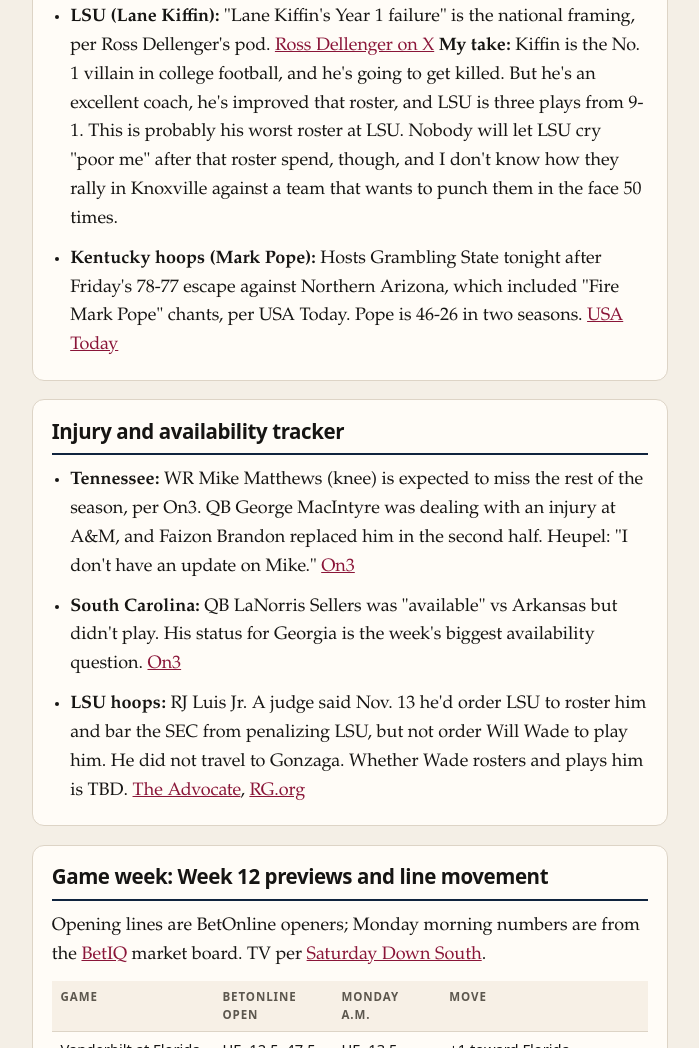
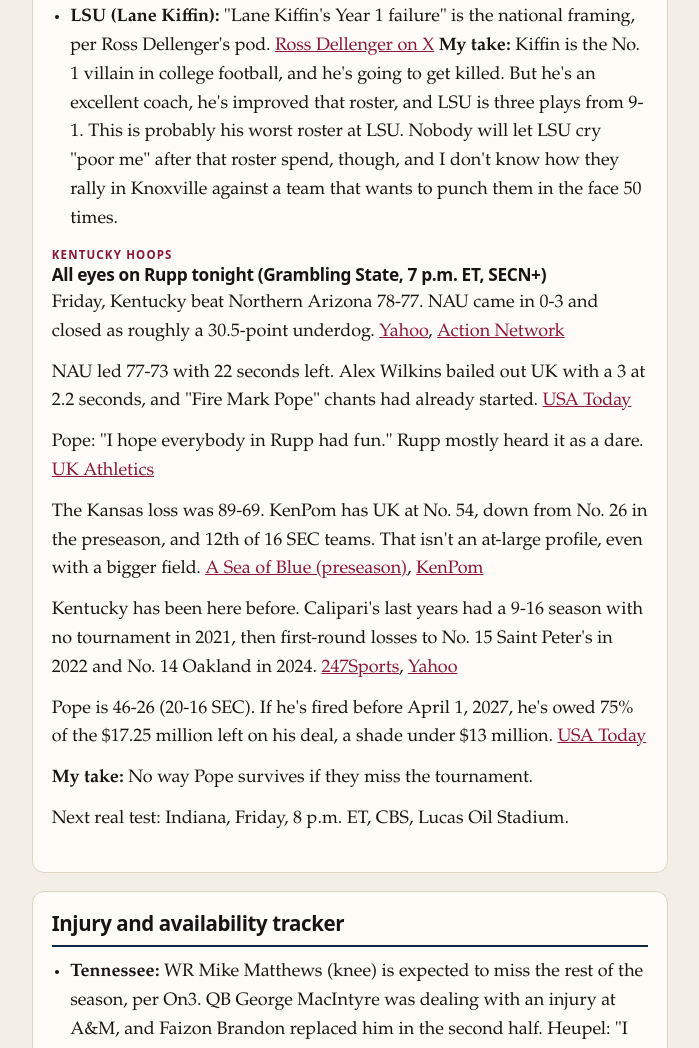
Before and after one commit to wakeupsec1/wakeupsec1.github.io, a plain HTML site: page briefs/2026-11-16.html in a window 1280 px wide. Shown: the part 7984-9032 px from the top of the page, without its empty margins (290-989 px from the left). Drawn offline with Linux system fonts and the light colour scheme.

Commit message:
Add full Mark Pope hot-seat item to Nov 16 brief
Replace the Kentucky one-liner in the coaching section with the full Rupp/Pope block approved for today's morning brief.

```diff
--- a/briefs/2026-11-16.html
+++ b/briefs/2026-11-16.html
@@ -466,8 +466,20 @@ section.block > h2 + .story { border-top: 0; }
     <li><strong>South Carolina (Shane Beamer):</strong> Defending his credibility on the Sellers report: "I don't appreciate any insinuating by anybody that I'm trying to be deceitful." <a href="https://www.on3.com/news/shane-beamer-fires-back-after-questions-lanorris-sellers-injury-status-for-arkansas-game/" target="_blank" rel="noopener noreferrer">On3</a></li>
     <li><strong>Texas A&amp;M (Mike Elko):</strong> Pate's "Sarah McLachlan Special" of the week, a short week at OU, and a bowl that requires wins over Oklahoma and Texas. <a href="https://x.com/JoshPateCFB/status/2122143048222069024" target="_blank" rel="noopener noreferrer">Josh Pate on X</a></li>
     <li><strong>LSU (Lane Kiffin):</strong> "Lane Kiffin's Year 1 failure" is the national framing, per Ross Dellenger's pod. <a href="https://x.com/RossDellenger/status/2122077643696738436" target="_blank" rel="noopener noreferrer">Ross Dellenger on X</a> <strong>My take:</strong> Kiffin is the No. 1 villain in college football, and he's going to get killed. But he's an excellent coach, he's improved that roster, and LSU is three plays from 9-1. This is probably his worst roster at LSU. Nobody will let LSU cry "poor me" after that roster spend, though, and I don't know how they rally in Knoxville against a team that wants to punch them in the face 50 times.</li>
-    <li><strong>Kentucky hoops (Mark Pope):</strong> Hosts Grambling State tonight after Friday's 78-77 escape against Northern Arizona, which included "Fire Mark Pope" chants, per USA Today. Pope is 46-26 in two seasons. <a href="https://www.usatoday.com/story/sports/ncaab/sec/2026/11/13/kentucky-northern-arizona-score-mark-pope-hot-seat-buyout/92770561007/" target="_blank" rel="noopener noreferrer">USA Today</a></li>
   </ul>
+
+  <article class="story">
+    <p class="kicker">Kentucky hoops</p>
+    <h3>All eyes on Rupp tonight (Grambling State, 7 p.m. ET, SECN+)</h3>
+    <p>Friday, Kentucky beat Northern Arizona 78-77. NAU came in 0-3 and closed as roughly a 30.5-point underdog. <a href="https://sports.yahoo.com/mens-college-basketball/article/no-24-kentucky-escapes-northern-arizonas-upset-bid-on-alex-wilkins-3-pointer-with-2-seconds-left-042241077.html" target="_blank" rel="noopener noreferrer">Yahoo</a>, <a href="https://x.com/ActionNetworkHQ/status/2121423126944682409" target="_blank" rel="noopener noreferrer">Action Network</a></p>
+    <p>NAU led 77-73 with 22 seconds left. Alex Wilkins bailed out UK with a 3 at 2.2 seconds, and "Fire Mark Pope" chants had already started. <a href="https://www.usatoday.com/story/sports/ncaab/sec/2026/11/13/kentucky-northern-arizona-score-mark-pope-hot-seat-buyout/92770561007/" target="_blank" rel="noopener noreferrer">USA Today</a></p>
+    <p>Pope: "I hope everybody in Rupp had fun." Rupp mostly heard it as a dare. <a href="https://ukathletics.com/news/2026/11/13/kentucky-northern-arizona-postgame-quotes/" target="_blank" rel="noopener noreferrer">UK Athletics</a></p>
+    <p>The Kansas loss was 89-69. KenPom has UK at No. 54, down from No. 26 in the preseason, and 12th of 16 SEC teams. That isn't an at-large profile, even with a bigger field. <a href="https://www.aseaofblue.com/kentucky-wildcats-news/183623/kenpom-preseason-college-basketball-rankings-2026-27" target="_blank" rel="noopener noreferrer">A Sea of Blue (preseason)</a>, <a href="https://kenpom.com/" target="_blank" rel="noopener noreferrer">KenPom</a></p>
+    <p>Kentucky has been here before. Calipari's last years had a 9-16 season with no tournament in 2021, then first-round losses to No. 15 Saint Peter's in 2022 and No. 14 Oakland in 2024. <a href="https://247sports.com/college/kentucky/longformarticle/john-calipari-kentucky-wildcats-basketball-230112041/" target="_blank" rel="noopener noreferrer">247Sports</a>, <a href="https://sports.yahoo.com/john-calipari-ncaa-tournament-record-052017967.html" target="_blank" rel="noopener noreferrer">Yahoo</a></p>
+    <p>Pope is 46-26 (20-16 SEC). If he's fired before April 1, 2027, he's owed 75% of the $17.25 million left on his deal, a shade under $13 million. <a href="https://www.usatoday.com/story/sports/ncaab/sec/2026/11/13/kentucky-northern-arizona-score-mark-pope-hot-seat-buyout/92770561007/" target="_blank" rel="noopener noreferrer">USA Today</a></p>
+    <p><strong>My take:</strong> No way Pope survives if they miss the tournament.</p>
+    <p>Next real test: Indiana, Friday, 8 p.m. ET, CBS, Lucas Oil Stadium.</p>
+  </article>
 </section>
 
 <section class="block" id="injuries">
```
